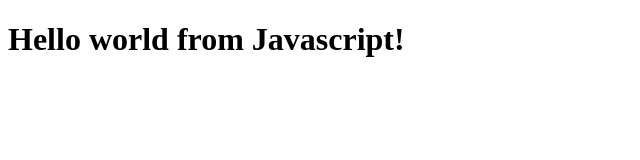
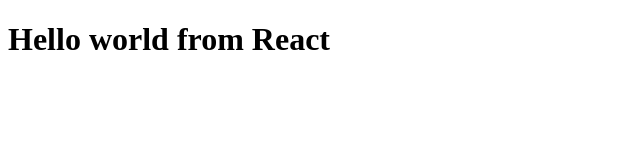
Before and after one commit to akhintheruvath/Namaste-React, a plain HTML site: page index.html in a window 1280 px wide. Shown: the whole page, without its empty margins (0-640 px from the left). Drawn offline with nearby package versions, Linux system fonts and the light colour scheme.

Commit message:
Hello world program using React from scratch

```diff
--- a/index.html
+++ b/index.html
@@ -3,16 +3,18 @@
    <head>
       <meta charset="UTF-8">
       <meta name="viewport" content="width=device-width, initial-scale=1.0">
-   <title>Document</title>
+      <title>Namaste React</title>
    </head>
    <body>
       <div id="root"></div>
+
+      <script crossorigin src="https://unpkg.com/react@18/umd/react.development.js"></script>
+      <script crossorigin src="https://unpkg.com/react-dom@18/umd/react-dom.development.js"></script>
+
       <script>
-      const heading = document.createElement("h1");
-      heading.innerHTML = "Hello world from Javascript!";
-
-      const root = document.getElementById("root");
-      root.appendChild(heading);
+         const heading = React.createElement("h1", {}, "Hello world from React");
+         const root = ReactDOM.createRoot(document.getElementById("root"));
+         root.render(heading);
       </script>
    </body>
 </html>
```
Lines whose indentation alone changed are shown as unchanged.
